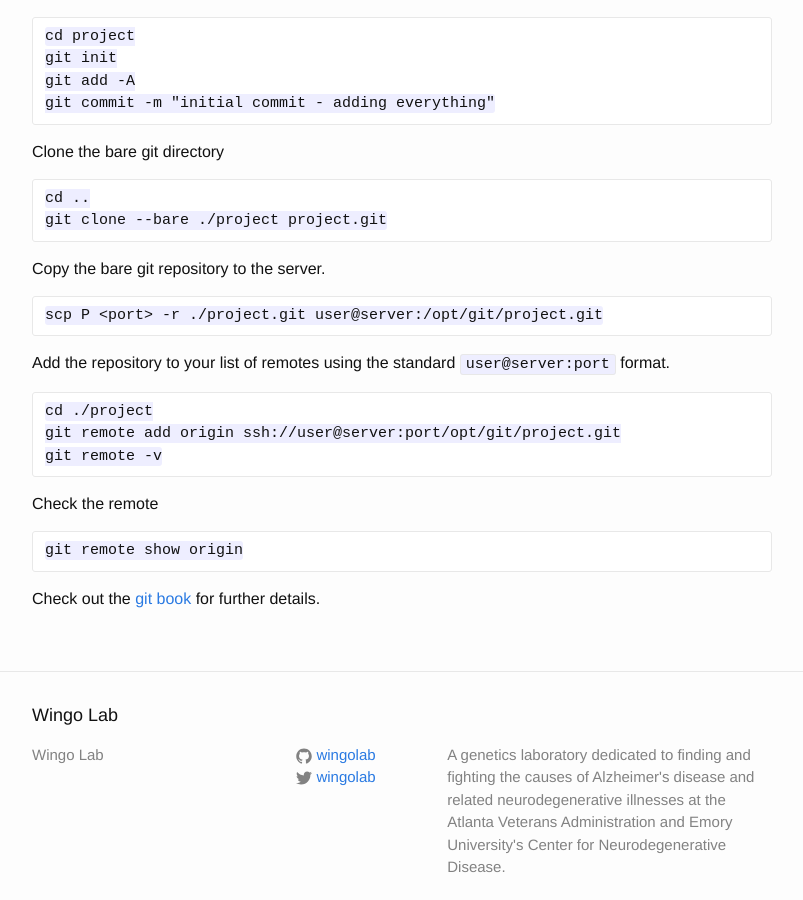
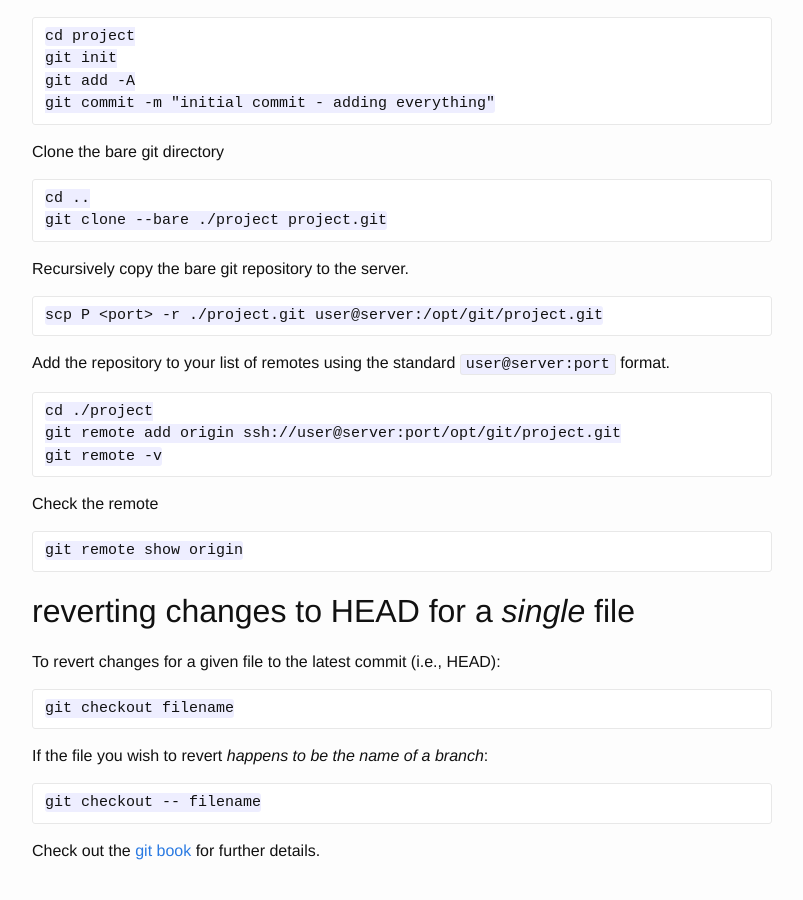
Before and after one commit to wingolab/wingolab.github.io, a Jekyll site: the page built from _posts/2014-07-13-git.markdown, in a window 1280 px wide and 900 px high, scrolled down 314 px. Shown: the whole window, without its empty margins (238-1041 px from the left). Built offline with Jekyll 4.4.1, drawn with Linux system fonts in a browser that asks for light colours.

```diff
--- a/_posts/2014-07-13-git.markdown
+++ b/_posts/2014-07-13-git.markdown
@@ -19,7 +19,7 @@ Clone the bare git directory
     cd ..
     git clone --bare ./project project.git
 
-Copy the bare git repository to the server.
+Recursively copy the bare git repository to the server.
 
     scp P <port> -r ./project.git user@server:/opt/git/project.git
 
@@ -33,4 +33,15 @@ Check the remote
 
     git remote show origin
 
+## reverting changes to HEAD for a _single_ file
+
+To revert changes for a given file to the latest commit (i.e., HEAD):
+
+    git checkout filename
+
+If the file you wish to revert _happens to be the name of a branch_:
+
+    git checkout -- filename
+
+
 Check out the [git book](http://git-scm.com/book/en/Git-on-the-Server-Getting-Git-on-a-Server) for further details.
```
Also changed, not shown: _posts/2015-04-01-perl-error-handling.markdown (added, +32 -0 lines).
